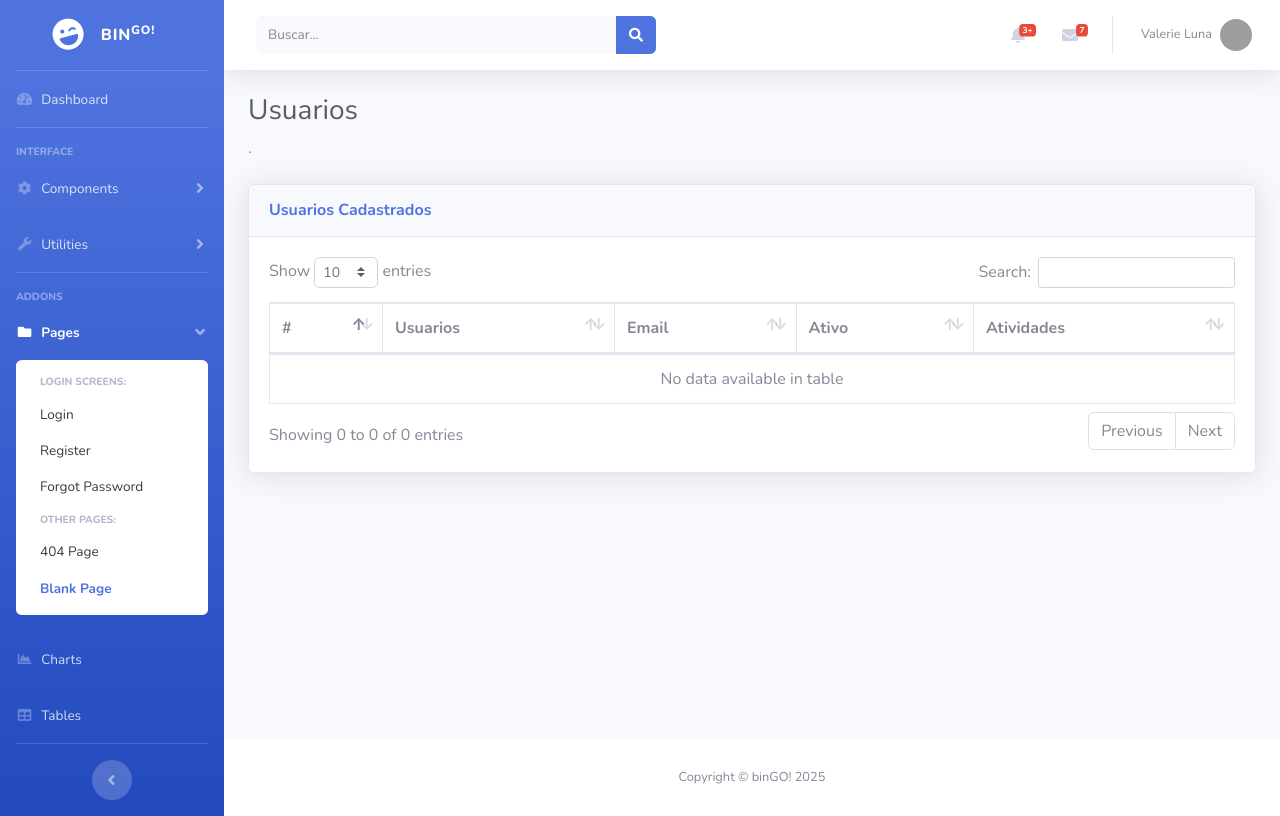
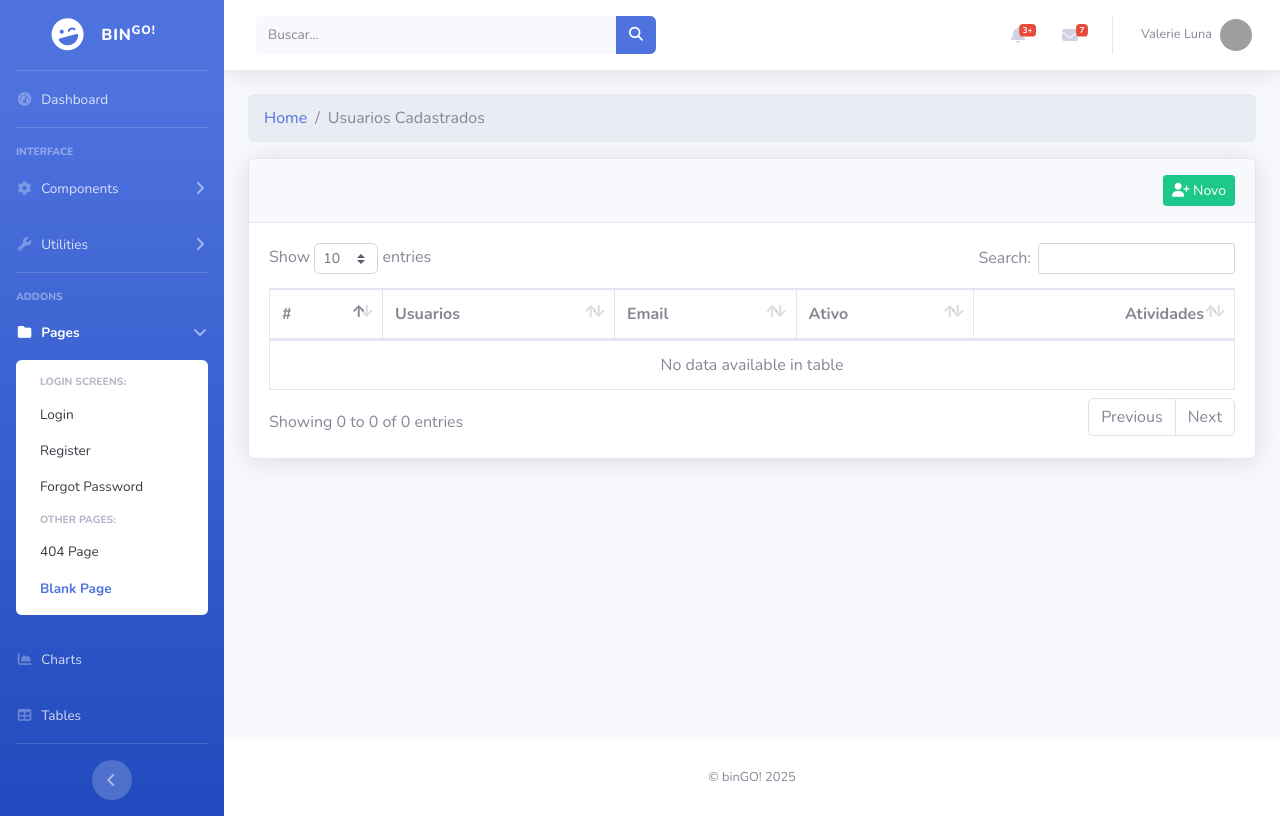
Before and after one commit to LuizHpCaldas/BinGO, a CodeIgniter app: page /bingo/index.php/usuarios/index in a window 1280 px wide. Run offline with CodeIgniter, Linux system fonts and the light colour scheme; data that the repository does not hold is empty; grey boxes are pictures that could not be loaded.

Commit message:
style: add CSS styling for buttons

```diff
--- a/application/controllers/Usuarios.php
+++ b/application/controllers/Usuarios.php
@@ -9,6 +9,9 @@ class Usuarios extends CI_Controller{
 
     public function index() {
         $data = array(
+
+            'titulo' => 'Usuarios Cadastrados',
+
             'styles' => array(
                 'vendor/datatables/dataTables.bootstrap4.min.css',
             ),
--- a/application/views/layout/footer.php
+++ b/application/views/layout/footer.php
@@ -2,7 +2,7 @@
 <footer class="sticky-footer bg-white">
         <div class="container my-auto">
           <div class="copyright text-center my-auto">
-            <span>Copyright &copy; binGO! 2025</span>
+            <span>&copy; binGO! <?php echo date('Y') ?></span>
           </div>
         </div>
       </footer>
--- a/application/views/layout/header.php
+++ b/application/views/layout/header.php
@@ -9,7 +9,8 @@
   <meta name="description" content="">
   <meta name="author" content="">
 
-  <title>binGO!</title>
+  <?php echo (isset($titulo) ? '<title>'.$titulo.'</title>' : '<title>binGO! APP</title>') ?>
+
 
   <!-- Custom fonts for this template-->
   <link href="<?php echo base_url('public/vendor/fontawesome-free/css/all.min.css" rel="stylesheet'); ?>" type="text/css">
--- a/application/views/usuarios/index.php
+++ b/application/views/usuarios/index.php
@@ -1,6 +1,5 @@
-
-
-    <?php $this->load->view('layout/sidebar'); ?>
+<link rel="stylesheet" href="https://cdnjs.cloudflare.com/ajax/libs/font-awesome/6.7.2/css/all.min.css" integrity="sha512-Evv84Mr4kqVGRNSgIGL/F/aIDqQb7xQ2vcrdIwxfjThSH8CSR7PBEakCr51Ck+w+/U6swU2Im1vVX0SVk9ABhg==" crossorigin="anonymous" referrerpolicy="no-referrer" />
+<?php $this->load->view('layout/sidebar'); ?>
 
 
 
@@ -13,13 +12,20 @@
         <div class="container-fluid">
 
                    <!-- Page Heading -->
-                   <h1 class="h3 mb-2 text-gray-800">Usuarios</h1>
-          <p class="mb-4">.</p>
+                   <nav aria-label="breadcrumb">
+<nav aria-label="breadcrumb">
+  <ol class="breadcrumb">
+    <li class="breadcrumb-item"><a href="<?php echo base_url('/'); ?>">Home</a></li>
+    <li class="breadcrumb-item active" aria-current="page"><?php echo $titulo; ?></li>
+  </ol>
+</nav>
+
 
           <!-- DataTales Example -->
           <div class="card shadow mb-4">
             <div class="card-header py-3">
-              <h6 class="m-0 font-weight-bold text-primary">Usuarios Cadastrados</h6>
+              <a title="Cadastrar Novo Usuario" href="" class="btn btn-success float-right btn-sm" >
+              <i class="fa-solid fa-user-plus"></i> Novo</a>
             </div>
             <div class="card-body">
               <div class="table-responsive">
@@ -30,7 +36,7 @@
                       <th>Usuarios</th>
                       <th>Email</th>
                       <th>Ativo</th>
-                      <th>Atividades</th>
+                      <th class="text-right">Atividades</th>
                     </tr>
                   </thead>
 
@@ -41,9 +47,9 @@
                       <td><?php echo $user->username ?></td>
                       <td><?php echo $user->email ?></td>
                       <td><?php echo $user->active ?></td>
-                      <td>
-                        <a title="Editar" href="" class="btn btn-sm btn-primary"> Editar </a>
-                        <a title="Excluir" href="" class="btn btn-sm btn-danger"> Excluir </a>
+                      <td class="text-right">
+                        <a title="Editar" href="" class="btn btn-sm btn-primary"><i class="fa-solid fa-user-pen"></i>  </a>
+                        <a title="Excluir" href="" class="btn btn-sm btn-danger"><i class="fa-solid fa-user-minus"></i>  </a>
                       </td>
 
                     </tr>
--- /dev/null
+++ b/package.json
@@ -0,0 +1,5 @@
+{
+  "dependencies": {
+    "bootstrap": "^5.3.3"
+  }
+}
```
Also changed, not shown: package-lock.json (added).
